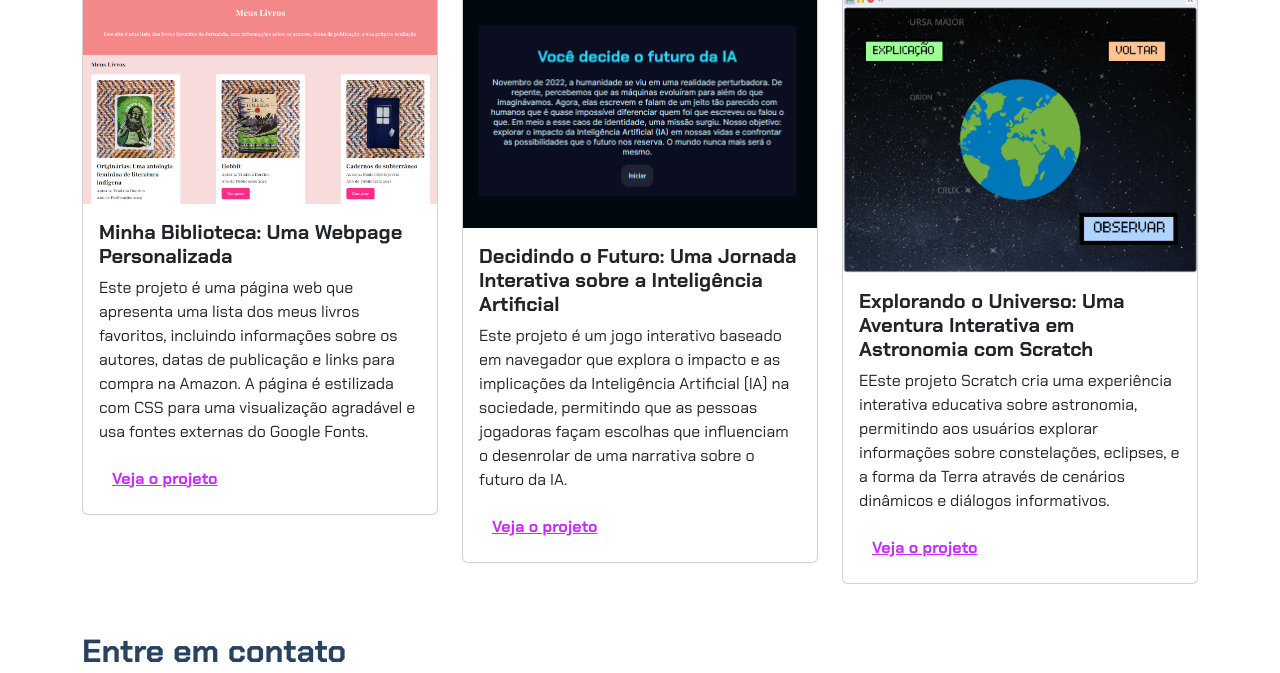
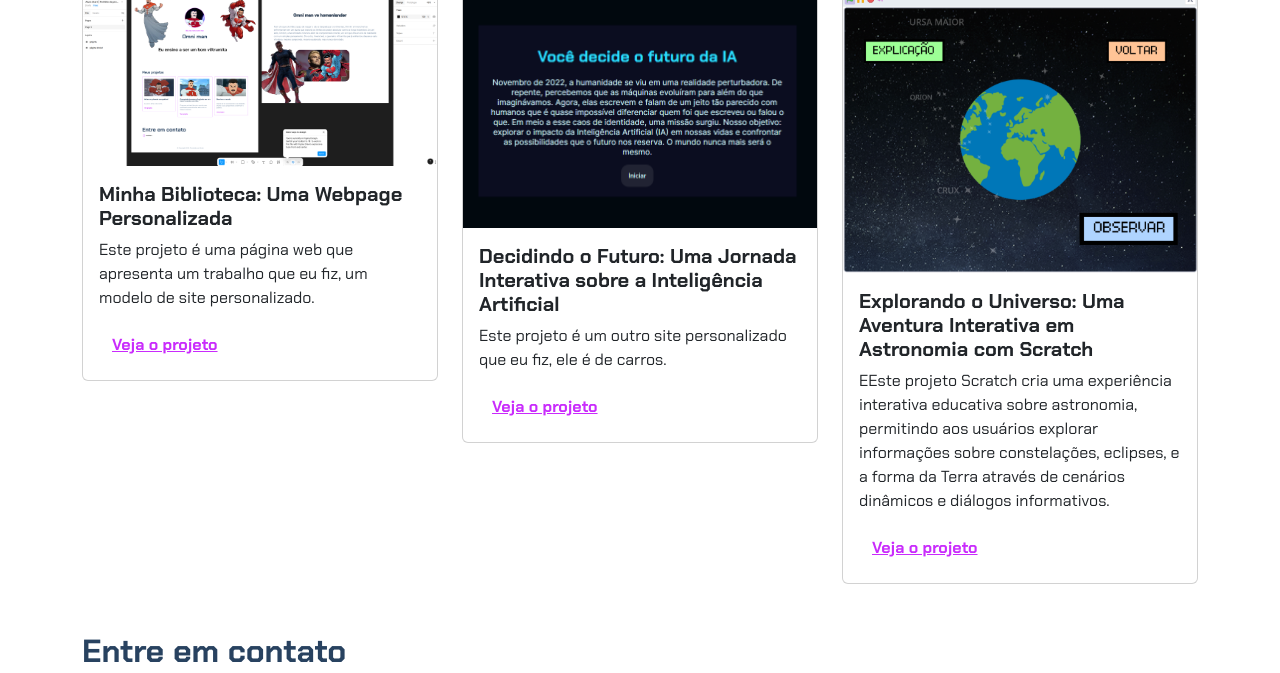
Before and after one commit to lukcorinthians/Projeto-Portif-lio-2B-Jo-o-Lucas, a plain HTML site: page index.html in a window 1280 px wide. Shown: the part 475-1148 px from the top of the page. Drawn offline with nearby package versions, Linux system fonts and the light colour scheme.

Commit message:
Update index.html

```diff
--- a/index.html
+++ b/index.html
@@ -31,13 +31,10 @@
             <!-- Projeto 1 -->
             <div class="col-md-4">
                 <div class="card">
-                    <img src="img/projeto-1.png" class="card-img-top" alt="Imagem do projeto de biblioteca virtual">
+                    <img src="img/1 projetin.png" class="card-img-top" alt="Imagem do projeto de biblioteca JOAO">
                     <div class="card-body">
                         <h5 class="card-title">Minha Biblioteca: Uma Webpage Personalizada</h5>
-                        <p class="card-text">Este projeto é uma página web que apresenta uma lista dos meus livros
-                            favoritos, incluindo informações sobre os autores, datas de publicação e links para compra
-                            na Amazon. A página é estilizada com CSS para uma visualização agradável e usa fontes
-                            externas do Google Fonts.
+                        <p class="card-text">Este projeto é uma página web que apresenta um trabalho que eu fiz, um modelo de site personalizado.
                         </p>
                         <button type="button" class="btn btn-link" data-bs-toggle="modal" data-bs-target="#modal1">Veja
                             o projeto</button>
@@ -51,10 +48,7 @@
                     <div class="card-body">
                         <h5 class="card-title">Decidindo o Futuro: Uma Jornada Interativa sobre a Inteligência
                             Artificial</h5>
-                        <p class="card-text">Este projeto é um jogo interativo baseado em navegador que explora o
-                            impacto e as implicações da Inteligência Artificial (IA) na sociedade, permitindo que as
-                            pessoas jogadoras façam escolhas que influenciam o desenrolar de uma narrativa sobre o
-                            futuro da IA.</p>
+                        <p class="card-text">Este projeto é um outro site personalizado que eu fiz, ele é de carros.</p>
                         <button type="button" class="btn btn-link" data-bs-toggle="modal" data-bs-target="#modal2">Veja
                             o projeto</button>
                     </div>
```
